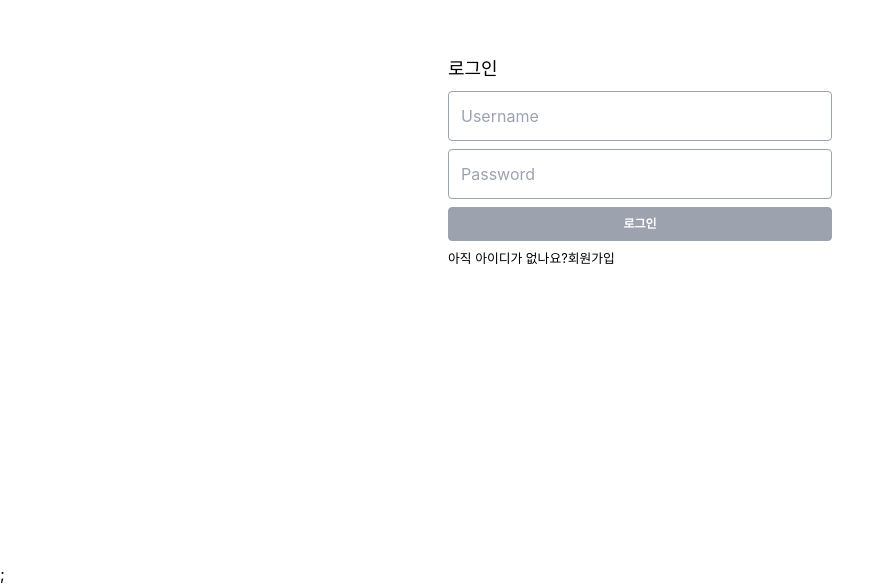
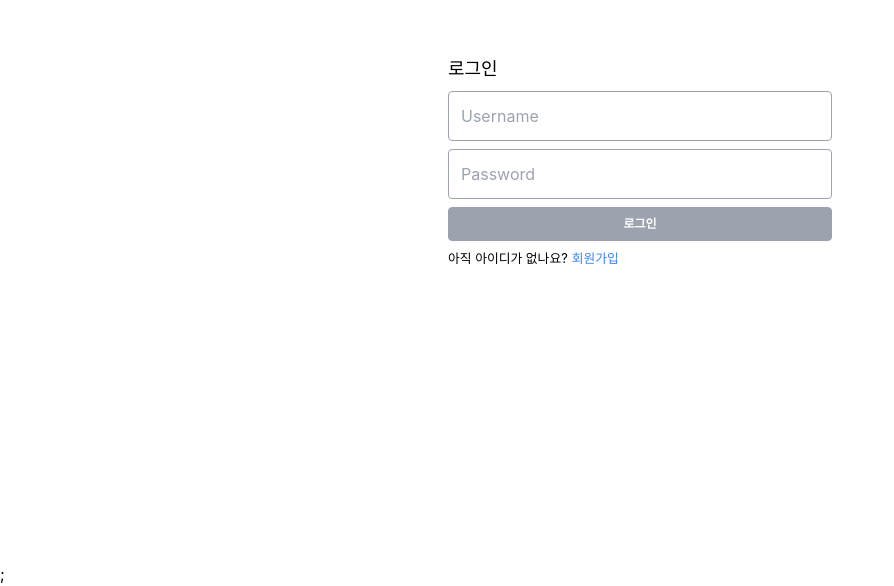
Before and after one commit to minai621/reddit_clone, a Next.js app in the folder client/: page /login in a window 1280 px wide. Shown: the part 238-824 px from the top of the page, without its empty margins (0-894 px from the left). Built offline with nearby package versions, Linux system fonts and the light colour scheme; no server answers.

Commit message:
client: fix anchor tag

```diff
--- a/client/src/pages/login.tsx
+++ b/client/src/pages/login.tsx
@@ -57,8 +57,8 @@ const Login = () => {
           </form>
           <small>
             아직 아이디가 없나요?
-            <Link href='/register' className='ml-1 text-blue-500 uppercase'>
-              회원가입
+            <Link href='/register'>
+              <a className='ml-1 text-blue-500 uppercase'>회원가입</a>
             </Link>
           </small>
         </div>
--- a/client/src/pages/register.tsx
+++ b/client/src/pages/register.tsx
@@ -66,8 +66,8 @@ function Register() {
           </form>
           <small>
             이미 가입하셨나요?
-            <Link href='/login' className='ml-1 text-blue-500 uppercase'>
-              로그인
+            <Link href='/login'>
+              <a className='ml-1 text-blue-500 uppercase'>로그인</a>
             </Link>
           </small>
         </div>
```
